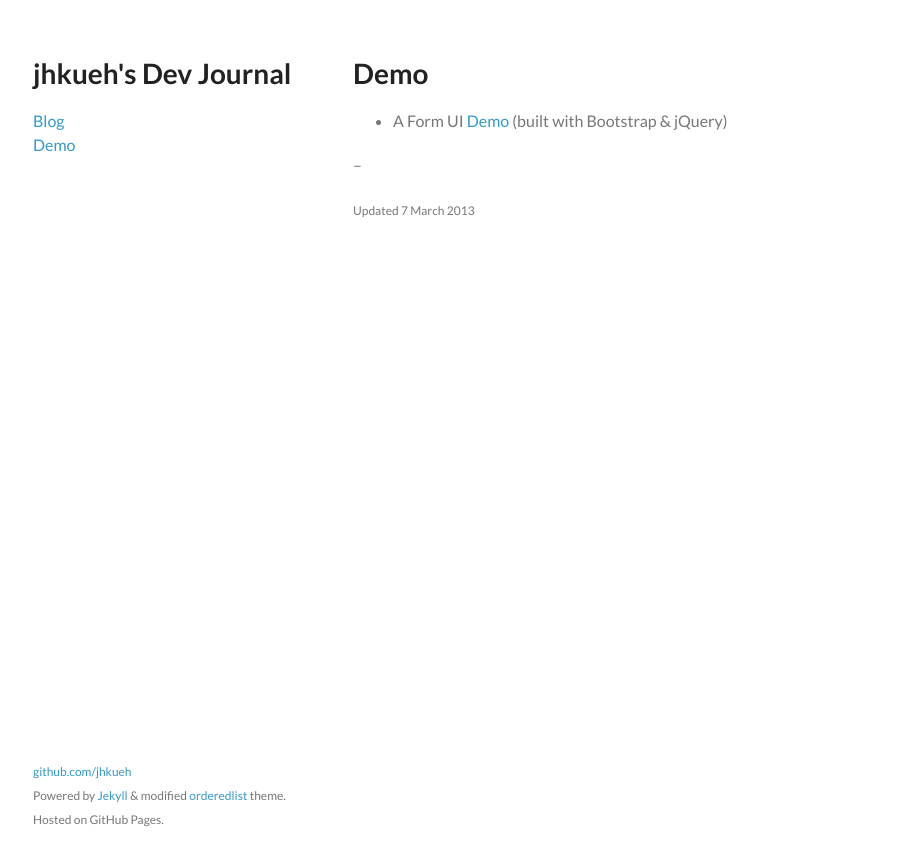
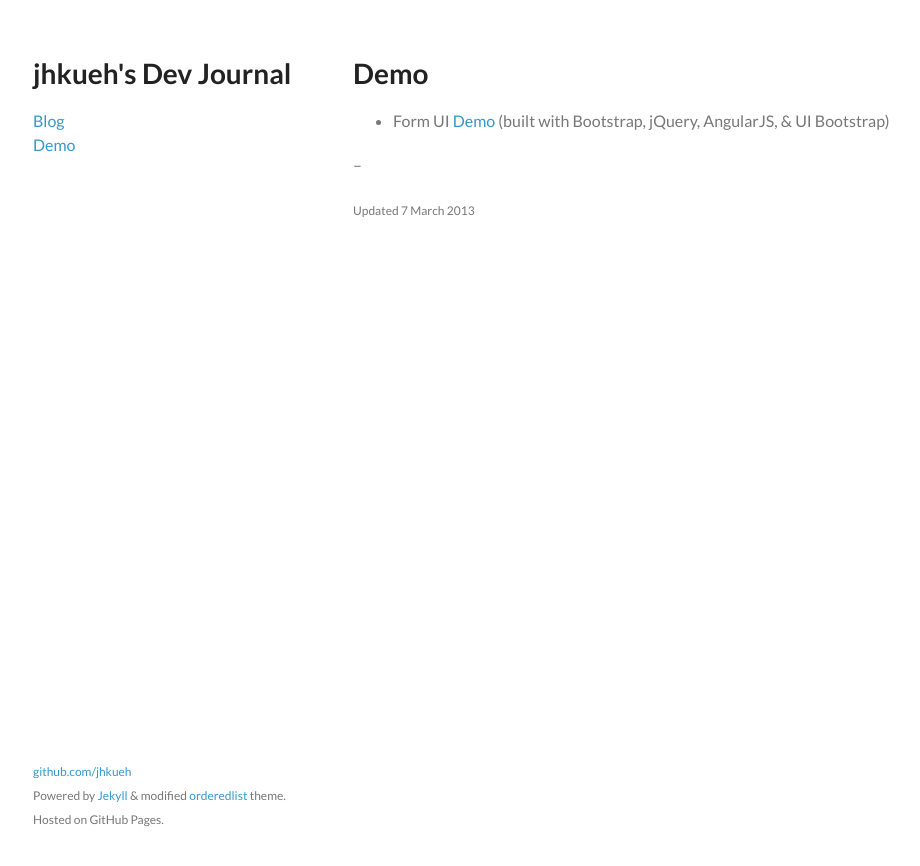
Before and after one commit to jhkueh/jhkueh.github.com, a Jekyll site: the page built from demo.md, in a window 1280 px wide. Shown: the top 866 px of the page, without its empty margins (172-1092 px from the left). Built offline with Jekyll 4.4.1, drawn with Linux system fonts in a browser that asks for light colours; Markdown is read by kramdown in place of the engine named in the settings.

Commit message:
update description

```diff
--- a/demo.md
+++ b/demo.md
@@ -6,7 +6,7 @@ title: Demo
 {{ page.title }}
 ================
 
-* A Form UI [Demo](http://jhkueh.github.com/demo-formUI-esc/index.html) (built with Bootstrap & jQuery)
+* Form UI [Demo](http://jhkueh.github.com/demo-formUI-esc/index.html) (built with Bootstrap, jQuery, AngularJS, & UI Bootstrap)
 
 --
 <p class="meta"><small>Updated 7 March 2013</small></p>
```
